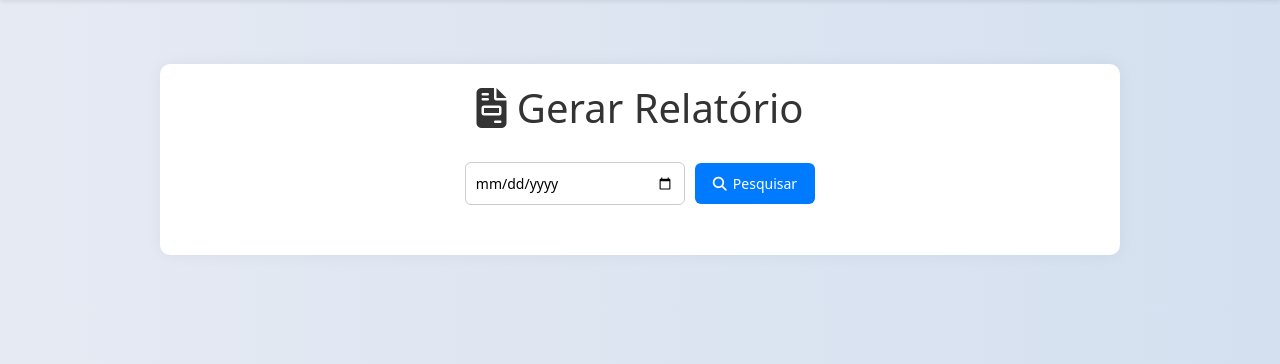
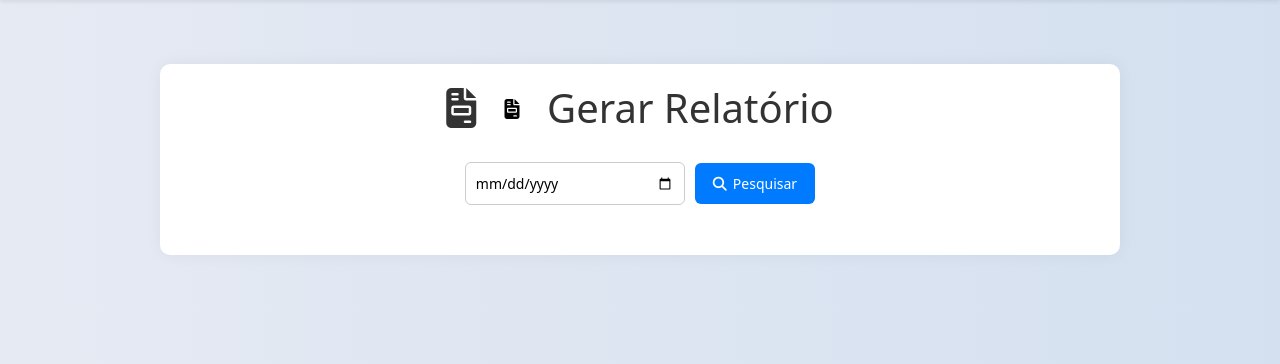
Before and after one commit to fagundes321/sistema-de-visitantes, a PHP site: template pages/gerarRelatorio.php in a window 1280 px wide. Shown: the part 56-420 px from the top of the page. Run offline with PHP 8.4, Linux system fonts and the light colour scheme; the template is opened without the code that fills it, so the values that code supplies are empty; the visitor is signed in with stand-in values (Sample User, id 1).

Commit message:
Adicionando o icon do Gerar Relatorio

```diff
--- a/pages/gerarRelatorio.php
+++ b/pages/gerarRelatorio.php
@@ -28,7 +28,7 @@ $dataAtual = null;
   <div class="relatorio-dashboard">
     <div class="relatorio-card">
       <h1 class="relatorio-titulo">
-        <i class="fa-solid fa-file-invoice"></i> Gerar Relatório
+        <i class="fa-solid fa-file-invoice"></i> <img src="/public/image/gerarRelatorioBlack.svg" alt="" class="iconGerarRelatorio"> Gerar Relatório
       </h1>
 
       <form action="" method="GET" class="form-pesquisa">
--- a/public/styles/gerarRelatorio.css
+++ b/public/styles/gerarRelatorio.css
@@ -19,11 +19,10 @@ body {
 }
 
 .relatorio-titulo {
-   color: #333;
+  color: #333;
   margin-bottom: 30px;
   text-align: center;
 }
-
 
 .form-pesquisa {
   margin-bottom: 30px;
@@ -64,3 +63,9 @@ body {
 .botao-pesquisa:hover {
   background-color: #0056b3;
 }
+
+.iconGerarRelatorio {
+  width: 50px;
+  position: relative;
+  top: -3px;
+}
```
Also changed, not shown: public/image/gerarRelatorioBlack.svg (added).
